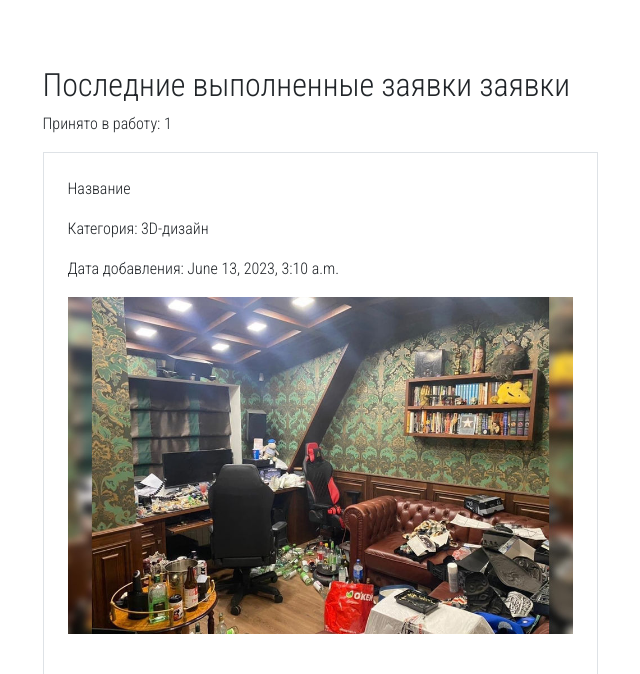
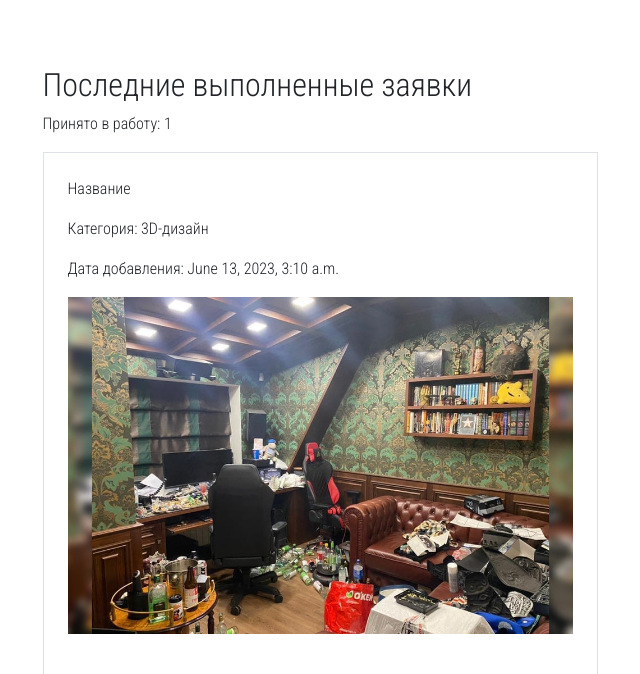
Before and after one commit to alikpid/design-studio, a Django app: page / in a window 1280 px wide. Shown: the part 73-747 px from the top of the page, without its empty margins (320-960 px from the left). Run offline with Django 3.2, Linux system fonts and the light colour scheme; data comes from the database, SQL or seed files in the repository; both versions use the stored data as it was after the commit; some libraries are stand-ins or nearby versions.

Commit message:
ой я дурак

```diff
--- a/design_portal/design_app/templates/index.html
+++ b/design_portal/design_app/templates/index.html
@@ -1,6 +1,6 @@
 {% extends "basic.html" %}
 {% block content %}
-<h2>Последние выполненные заявки заявки</h2>
+<h2>Последние выполненные заявки</h2>
 <p class="mb-3">Принято в работу: {{ in_progress_count }}</p>
 {% for request in completed_requests %}
 <div class="p-4 border mb-3">
--- a/design_portal/design_portal/urls.py
+++ b/design_portal/design_portal/urls.py
@@ -2,6 +2,6 @@ from django.contrib import admin
 from django.urls import path, include
 
 urlpatterns = [
-    path('admin/', admin.site.urls),
+    path('admin', admin.site.urls),
     path('', include('design_app.urls', namespace='')),
 ]
```
Also changed, not shown: design_portal/db.sqlite3, design_portal/design_app/migrations/0004_alter_category_name.py (added), design_portal/media/1686625856.57538.jpg (added), design_portal/media/1686626001.197014.jpg (added).
